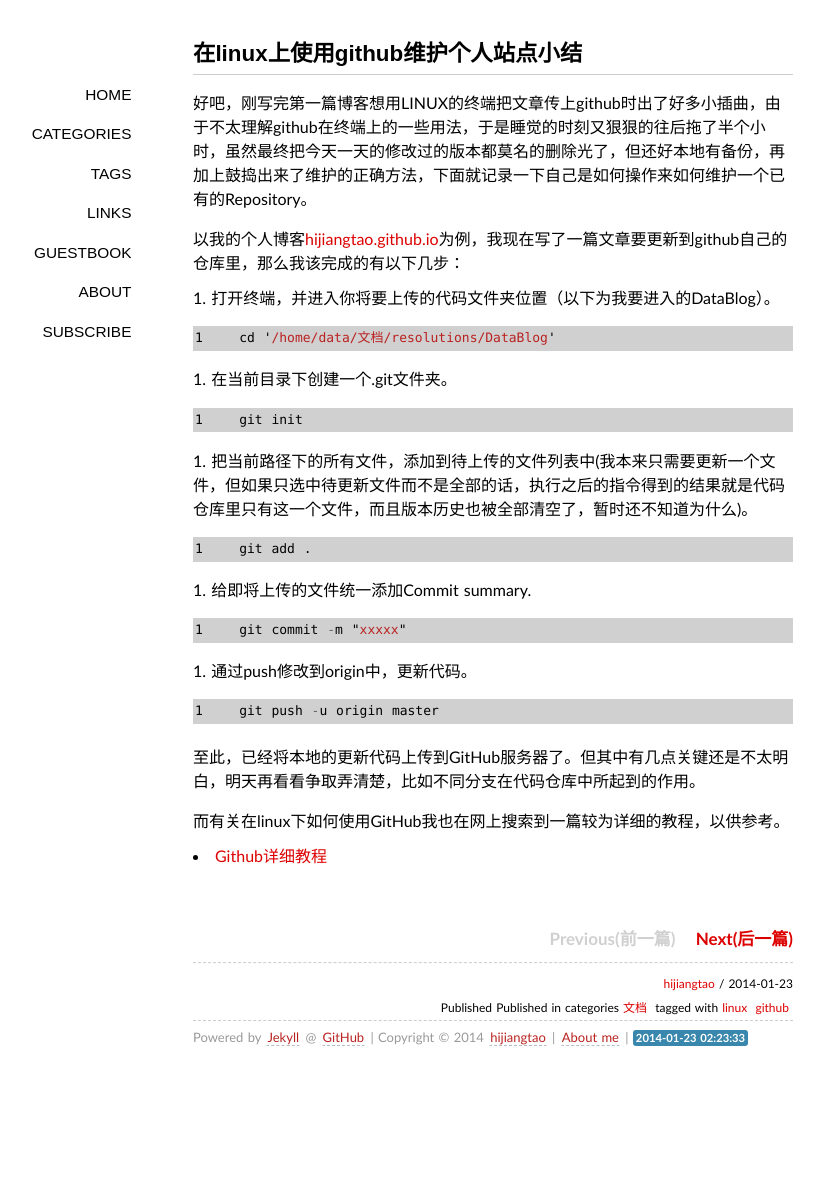
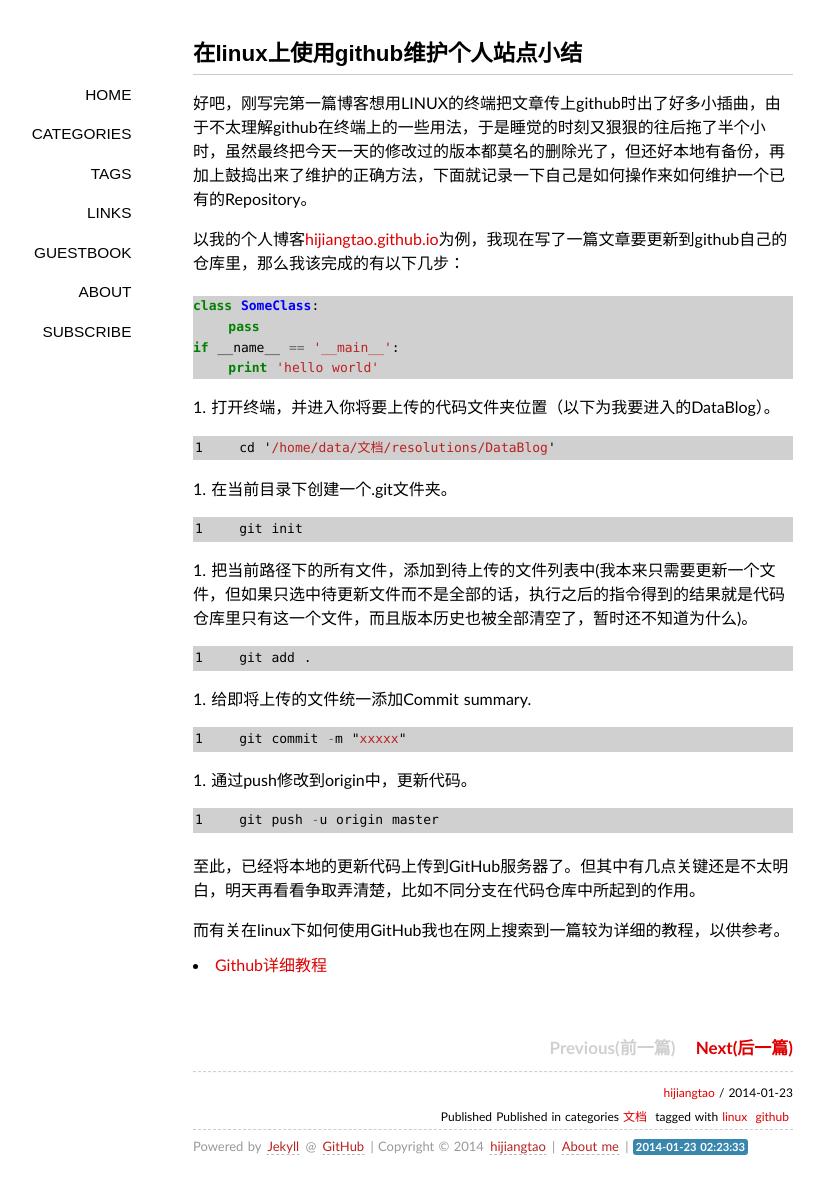
Before and after one commit to jessica0530/hijiangtao.github.io, a Jekyll site: the page built from _posts/2014-01-23-githuboflinux.md, in a window 1280 px wide. Shown: the whole page, without its empty margins (147-971 px from the left). Built offline with Jekyll 4.4.1, drawn with Linux system fonts in a browser that asks for light colours; some web fonts are replaced; Markdown is read by kramdown in place of the engine named in the settings; comment, search, counter and statistics services are not loaded; before the commit the page ends 1080 px from its top, so only the background shows below that.

Commit message:
Update 2014-01-23-githuboflinux.md

````diff
--- a/_posts/2014-01-23-githuboflinux.md
+++ b/_posts/2014-01-23-githuboflinux.md
@@ -10,6 +10,13 @@ tags: linux github
 好吧，刚写完第一篇博客想用LINUX的终端把文章传上github时出了好多小插曲，由于不太理解github在终端上的一些用法，于是睡觉的时刻又狠狠的往后拖了半个小时，虽然最终把今天一天的修改过的版本都莫名的删除光了，但还好本地有备份，再加上鼓捣出来了维护的正确方法，下面就记录一下自己是如何操作来如何维护一个已有的Repository。
 
 以我的个人博客[hijiangtao.github.io](https://github.com/hijiangtao/hijiangtao.github.io)为例，我现在写了一篇文章要更新到github自己的仓库里，那么我该完成的有以下几步：
+
+```python
+class SomeClass:
+    pass
+if __name__ == '__main__':
+    print 'hello world'
+```
 
 1. 打开终端，并进入你将要上传的代码文件夹位置（以下为我要进入的DataBlog）。
 {% highlight javascript linenos %}
````
